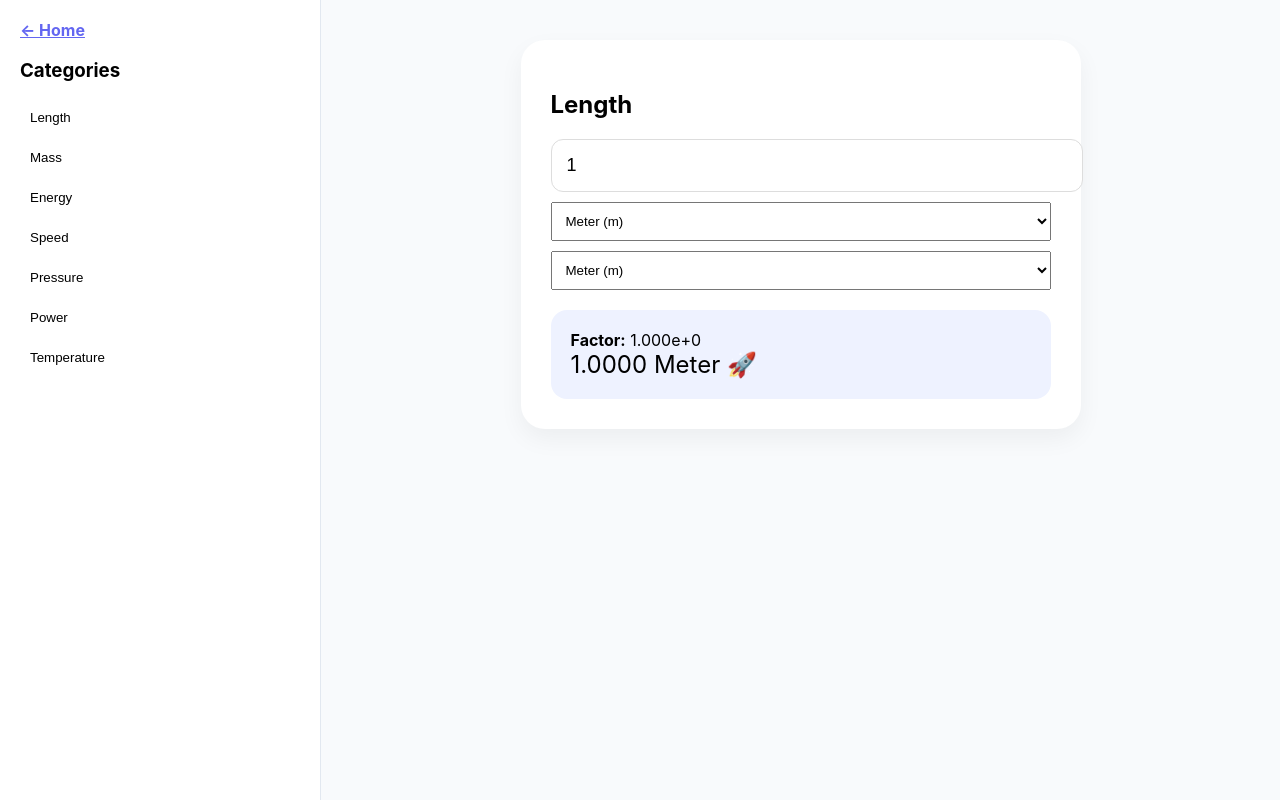
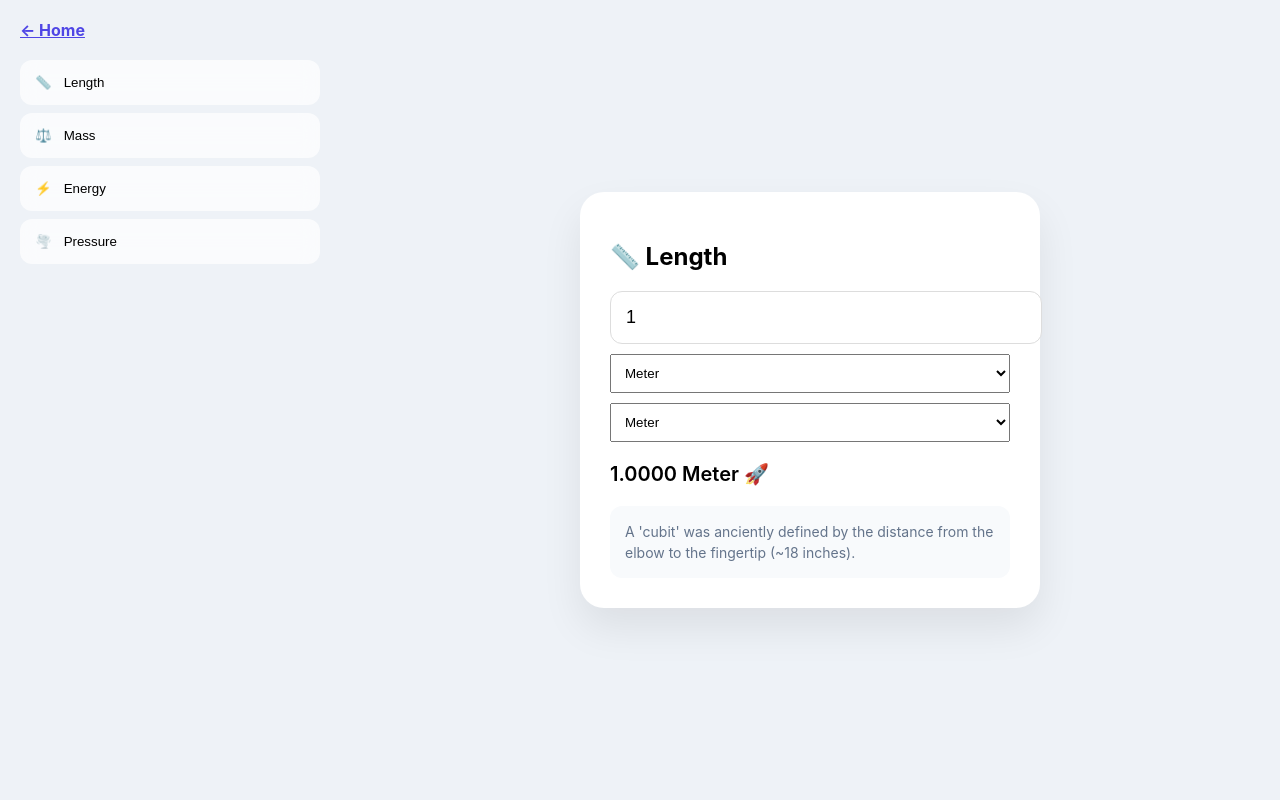
Before and after one commit to iggym/utility-belt, a plain HTML site: page tools/20converter.html in a window 1280 px wide. Drawn offline with Linux system fonts and the light colour scheme.

Commit message:
Rename title and update styling in converter.html

```diff
--- a/tools/20converter.html
+++ b/tools/20converter.html
@@ -2,78 +2,68 @@
 <html lang="en">
 <head>
     <meta charset="UTF-8">
-    <title>Ultimate Bridge 🌉</title>
+    <title>Universal Bridge 🌉</title>
     <style>
-        :root { --accent: #6366f1; --bg: #f8fafc; }
-        body { font-family: -apple-system, sans-serif; background: var(--bg); display: flex; height: 100vh; margin: 0; }
-        aside { width: 280px; background: white; border-right: 1px solid #e2e8f0; padding: 20px; overflow-y: auto; }
-        main { flex: 1; padding: 40px; display: flex; flex-direction: column; align-items: center; }
-        .card { background: white; padding: 30px; border-radius: 24px; box-shadow: 0 10px 25px rgba(0,0,0,0.05); width: 100%; max-width: 500px; }
-        .unit-btn { display: block; width: 100%; text-align: left; padding: 10px; margin: 5px 0; border-radius: 8px; border: none; background: transparent; cursor: pointer; }
-        .unit-btn:hover { background: #f1f5f9; }
-        .math-box { background: #eef2ff; padding: 20px; border-radius: 16px; margin-top: 20px; animation: pop 0.4s cubic-bezier(0.175, 0.885, 0.32, 1.275); }
-        @keyframes pop { from { transform: scale(0.9); opacity: 0; } to { transform: scale(1); opacity: 1; } }
+        :root { --glass: rgba(255, 255, 255, 0.7); --accent: #4f46e5; }
+        body { font-family: -apple-system, BlinkMacSystemFont, "Segoe UI", sans-serif; background: #eef2f7; display: flex; height: 100vh; margin: 0; }
+        aside { width: 300px; padding: 20px; overflow-y: auto; }
+        .cat-btn { display: flex; align-items: center; gap: 12px; width: 100%; padding: 15px; margin-bottom: 8px; border-radius: 12px; border: none; background: var(--glass); cursor: pointer; backdrop-filter: blur(10px); transition: 0.3s; }
+        .cat-btn:hover { background: white; transform: translateX(5px); }
+        main { flex: 1; display: flex; justify-content: center; align-items: center; }
+        .card { width: 400px; background: white; padding: 30px; border-radius: 24px; box-shadow: 0 20px 40px rgba(0,0,0,0.08); }
+        .fact-box { margin-top: 20px; padding: 15px; background: #f8fafc; border-radius: 12px; font-size: 14px; color: #64748b; line-height: 1.5; }
     </style>
 </head>
 <body>
 
 <aside id="sidebar">
-    <a href="https://iggym.github.io/utility-belt/" style="font-weight:bold; color:var(--accent);">← Home</a>
-    <h3>Categories</h3>
+    <a href="https://iggym.github.io/utility-belt/" style="display:block; margin-bottom:20px; font-weight:bold; color:var(--accent);">← Home</a>
     <div id="cat-list"></div>
 </aside>
 
 <main>
-    <div class="card" id="converter-ui">
+    <div class="card">
         <h2 id="cat-title">Length 📏</h2>
-        <input type="number" id="val" value="1" oninput="calculate()" style="width:100%; padding:15px; border-radius:12px; border:1px solid #ddd; font-size:18px;">
+        <input type="number" id="val" value="1" oninput="calculate()" style="width:100%; padding:15px; border:1px solid #ddd; border-radius:12px; font-size:18px;">
         <select id="fromUnit" onchange="calculate()" style="width:100%; padding:10px; margin-top:10px;"></select>
         <select id="toUnit" onchange="calculate()" style="width:100%; padding:10px; margin-top:10px;"></select>
-        <div class="math-box" id="output">Result appears here...</div>
+        <div id="output" style="margin-top:20px; font-size:20px; font-weight:600;"></div>
+        <div class="fact-box" id="fact">Loading fact...</div>
     </div>
 </main>
 
 <script>
 const registry = {
-    "Length": { "Meter (m)": 1, "Kilometer (km)": 0.001, "Mile (mi)": 0.00062, "Foot (ft)": 3.28 },
-    "Mass": { "Kilogram (kg)": 1, "Gram (g)": 1000, "Pound (lb)": 2.2, "Ounce (oz)": 35.27 },
-    "Energy": { "Joule (J)": 1, "Kilojoule (kJ)": 0.001, "Calorie (cal)": 0.239 },
-    "Speed": { "m/s": 1, "km/h": 3.6, "mph": 2.237 },
-    "Pressure": { "Pascal (Pa)": 1, "Bar": 0.00001, "PSI": 0.000145 },
-    "Power": { "Watt (W)": 1, "Kilowatt (kW)": 0.001, "Horsepower (hp)": 0.00134 },
-    "Temperature": { "Celsius": "C", "Fahrenheit": "F", "Kelvin": "K" }
+    "Length": { icon: "📏", units: {"Meter": 1, "Mile": 0.00062, "Foot": 3.28}, fact: "A 'cubit' was anciently defined by the distance from the elbow to the fingertip (~18 inches)." },
+    "Mass": { icon: "⚖️", units: {"Kilogram": 1, "Pound": 2.2, "Ounce": 35.27}, fact: "The 'carat' used for gems is based on the weight of a carob seed!" },
+    "Energy": { icon: "⚡", units: {"Joule": 1, "Kilojoule": 0.001, "Calorie": 0.239}, fact: "A 'shake' is a unit of time used in nuclear physics, equal to 10 nanoseconds." },
+    "Pressure": { icon: "🌪️", units: {"Pascal": 1, "PSI": 0.000145, "Bar": 0.00001}, fact: "Standard atmospheric pressure is roughly 101,325 Pascals." }
 };
 
 function init() {
     const list = document.getElementById('cat-list');
     Object.keys(registry).forEach(cat => {
-        list.innerHTML += `<button class="unit-btn" onclick="selectCat('${cat}')">${cat}</button>`;
+        list.innerHTML += `<button class="cat-btn" onclick="selectCat('${cat}')"><span>${registry[cat].icon}</span> ${cat}</button>`;
     });
     selectCat('Length');
 }
 
 function selectCat(cat) {
-    document.getElementById('cat-title').innerText = cat;
-    const units = Object.keys(registry[cat]);
+    document.getElementById('cat-title').innerText = `${registry[cat].icon} ${cat}`;
+    document.getElementById('fact').innerText = registry[cat].fact;
+    const units = Object.keys(registry[cat].units);
     document.getElementById('fromUnit').innerHTML = units.map(u => `<option>${u}</option>`).join('');
     document.getElementById('toUnit').innerHTML = units.map(u => `<option>${u}</option>`).join('');
     calculate();
 }
 
 function calculate() {
-    const cat = document.getElementById('cat-title').innerText;
+    const cat = document.getElementById('cat-title').innerText.substring(2).trim();
     const val = parseFloat(document.getElementById('val').value);
     const from = document.getElementById('fromUnit').value;
     const to = document.getElementById('toUnit').value;
-
-    // Note: Temp requires special logic due to non-zero offset
-    const factor = registry[cat][to] / registry[cat][from];
-    const result = val * factor;
-
-    document.getElementById('output').innerHTML = `
-        <strong>Factor:</strong> ${factor.toExponential(3)}<br>
-        <span style="font-size:24px;">${result.toFixed(4)} ${to.split(' ')[0]} 🚀</span>
-    `;
+    const factor = registry[cat].units[to] / registry[cat].units[from];
+    document.getElementById('output').innerHTML = `${(val * factor).toFixed(4)} ${to} 🚀`;
 }
 
 init();
```
